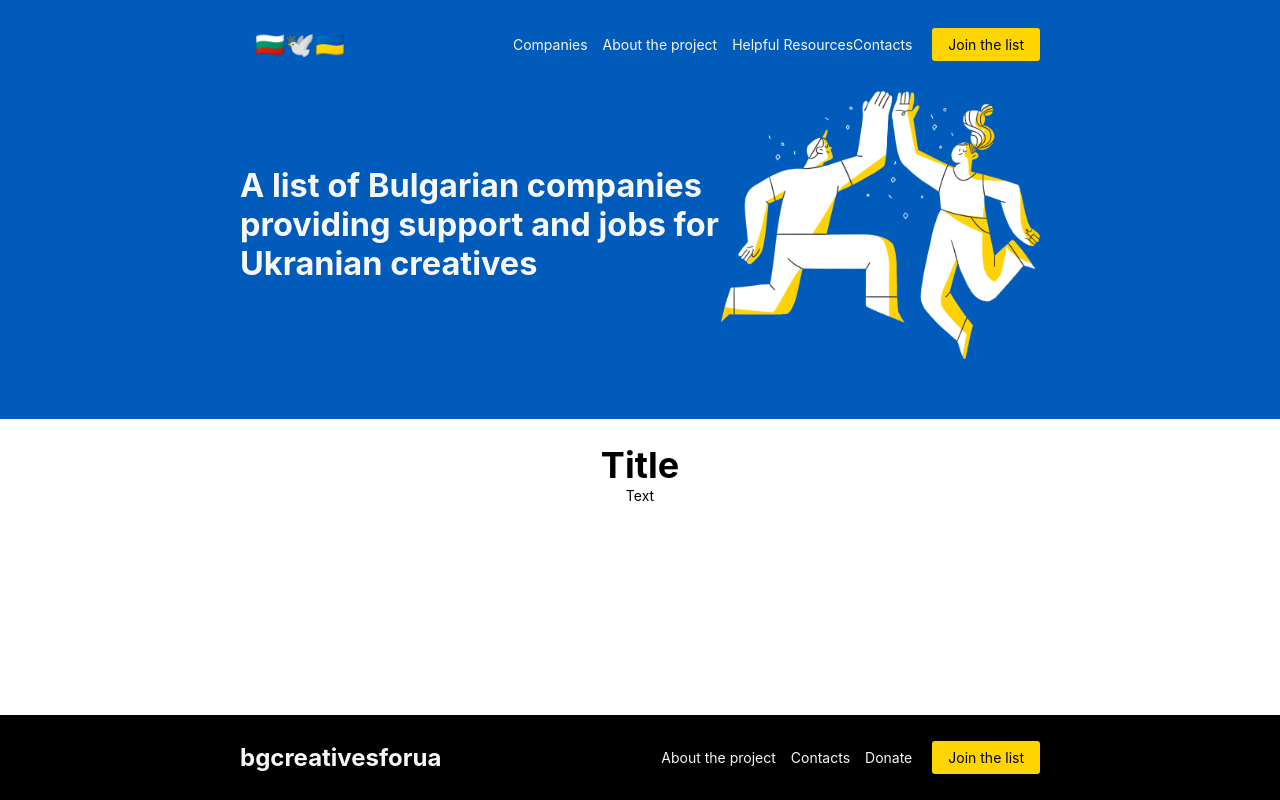
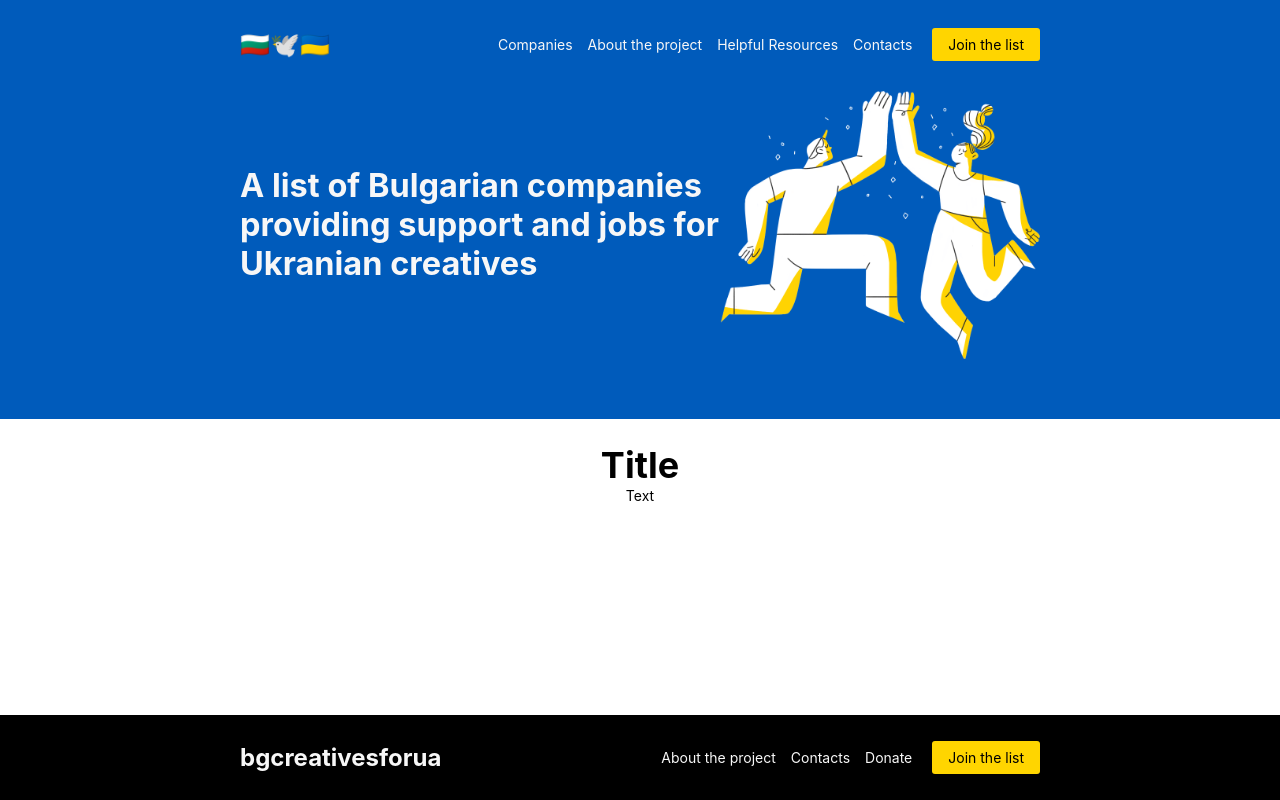
Before and after one commit to alextraykov/bgcreativesforua, a React (Create React App) app: page /about in a window 1280 px wide. Built offline with nearby package versions, Linux system fonts and the light colour scheme.

Commit message:
fixing header

```diff
--- a/src/components/Header.jsx
+++ b/src/components/Header.jsx
@@ -36,13 +36,17 @@ export const StyledLink = styled(Link)`
   color: ${(props) => props.theme.textLight};
   text-decoration: none;
 
-  &:not(:last-child) {
+  &:not(:first-child) {
     margin-left: 1.5rem;
   }
 
   @media ${devices.mobileL} {
-    &:not(:last-child) {
+    &:not(:first-child) {
       margin-left: 0;
+      margin-bottom: 1rem;
+    }
+
+    &:first-child {
       margin-bottom: 1rem;
     }
   }
@@ -138,7 +142,9 @@ export const Header = () => {
             <StyledLink to="/">Helpful Resources</StyledLink>
             <StyledLink to="contact">Contacts</StyledLink>
           </NavigationLinks>
-          <CTA target="_blank" href="https://airtable.com/shrH757xtAinFWZRH">Join the list</CTA>
+          <CTA target="_blank" href="https://airtable.com/shrH757xtAinFWZRH">
+            Join the list
+          </CTA>
         </Navigation>
         <Hero>
           <HeroLeft>
```
